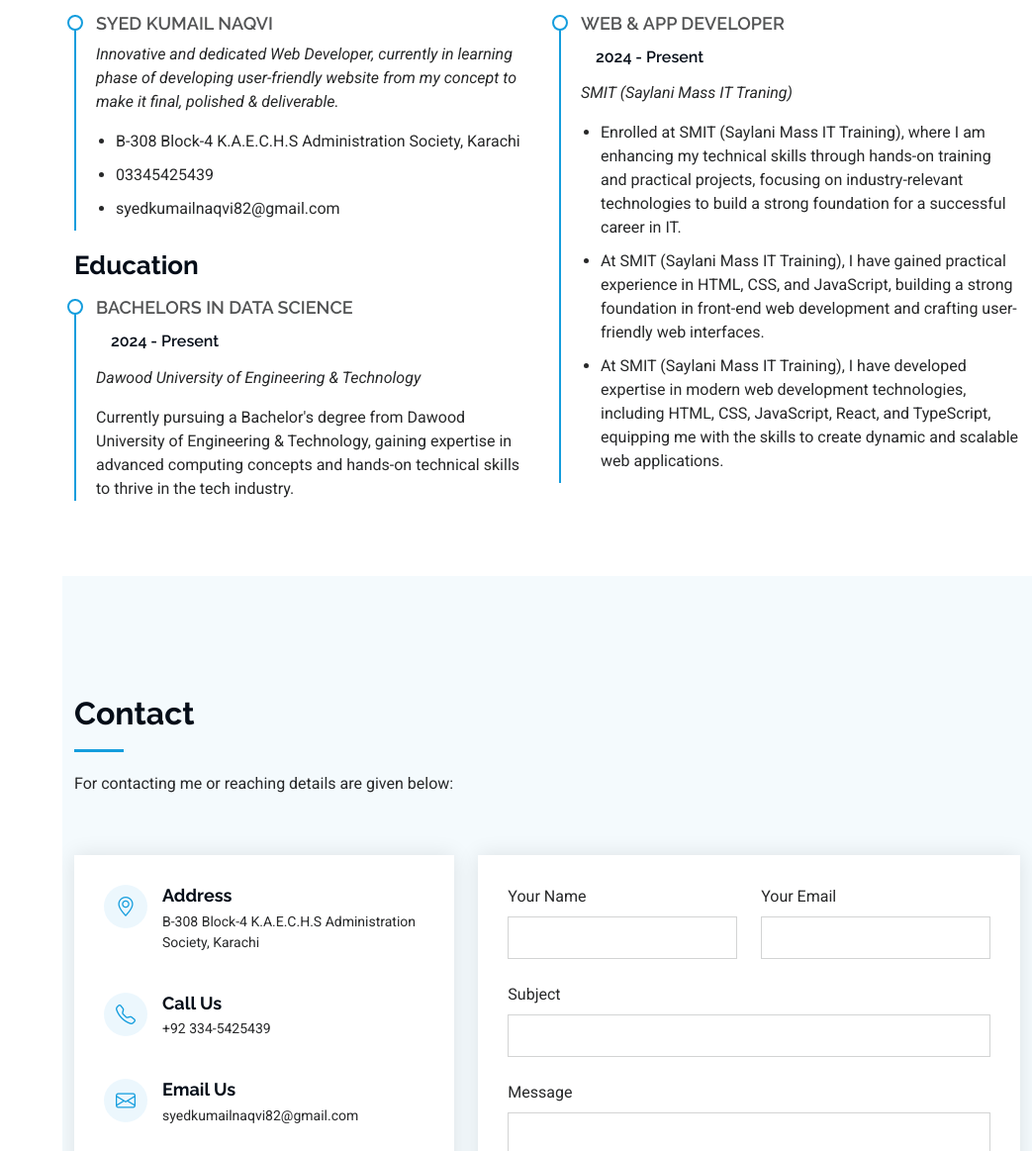
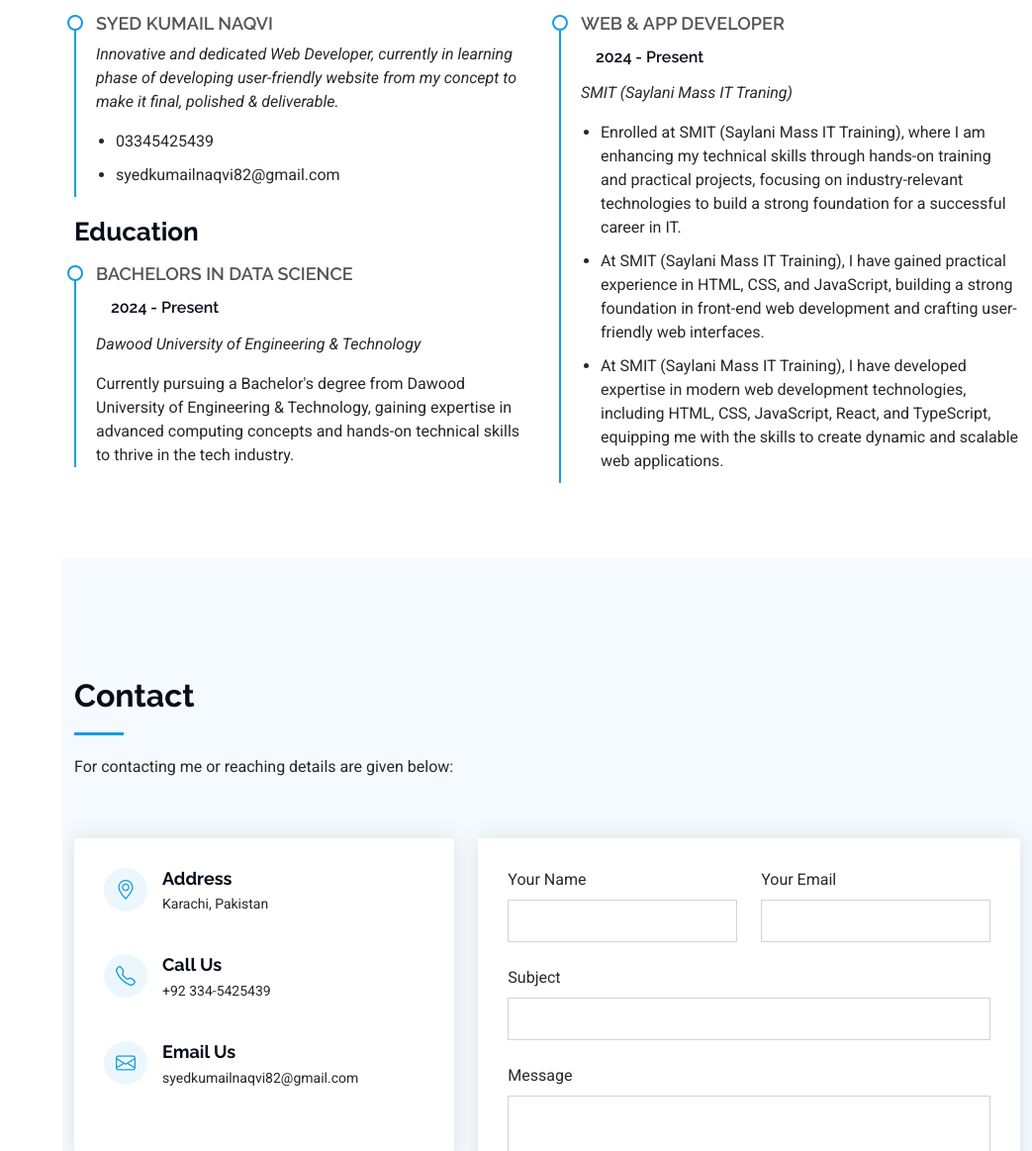
Before and after one commit to Syed-Kumail-Naqvi/Assignment-23_Portfolio, a plain HTML site: page index.html in a window 1280 px wide. Shown: the part 2326-3489 px from the top of the page at 99% size, without its empty margins (237-1280 px from the left). Drawn offline with Linux system fonts and the light colour scheme.

Commit message:
Portfolio

```diff
--- a/index.html
+++ b/index.html
@@ -318,7 +318,7 @@
               <p><em>Innovative and dedicated Web Developer, currently in learning phase of developing user-friendly
                 website from my concept to make it final, polished & deliverable.</em></p>
               <ul>
-                <li>B-308 Block-4 K.A.E.C.H.S Administration Society, Karachi</li>
+                <!-- <li>B-308 Block-4 K.A.E.C.H.S Administration Society, Karachi</li> -->
                 <li>03345425439</li>
                 <li>syedkumailnaqvi82@gmail.com</li>
               </ul>
@@ -814,7 +814,7 @@
                 <i class="bi bi-geo-alt flex-shrink-0"></i>
                 <div>
                   <h3>Address</h3>
-                  <p>B-308 Block-4 K.A.E.C.H.S Administration Society, Karachi</p>
+                  <p>Karachi, Pakistan</p>
                 </div>
               </div><!-- End Info Item -->
 
```
